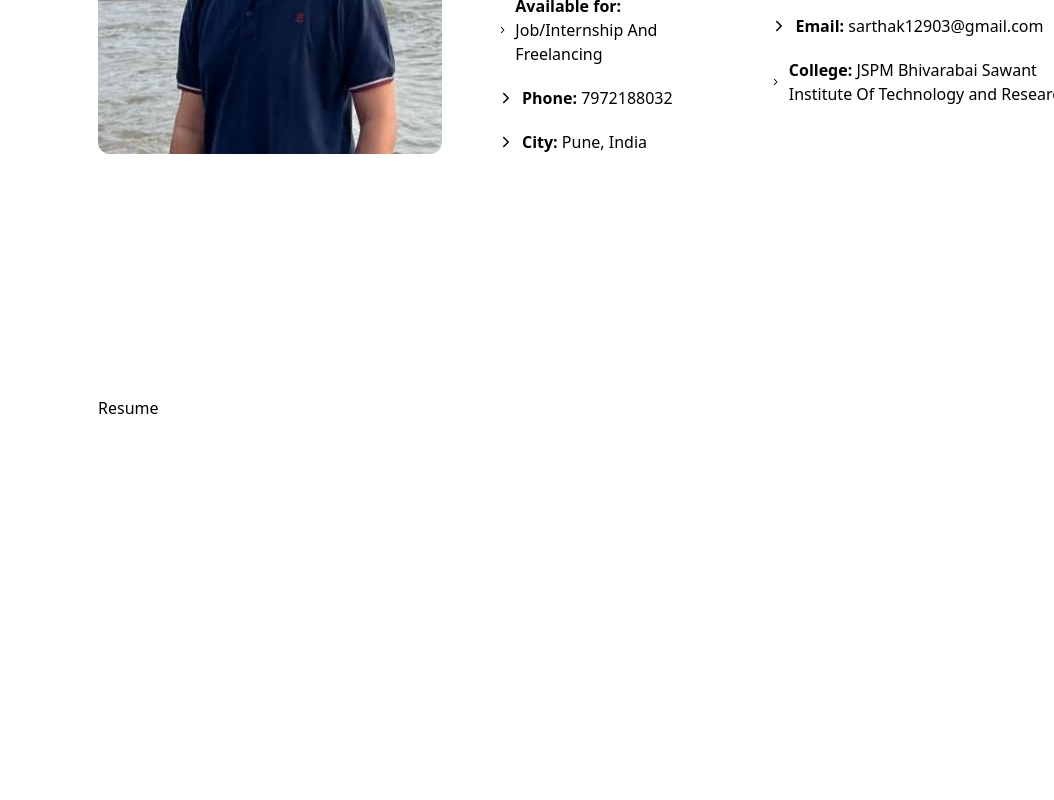
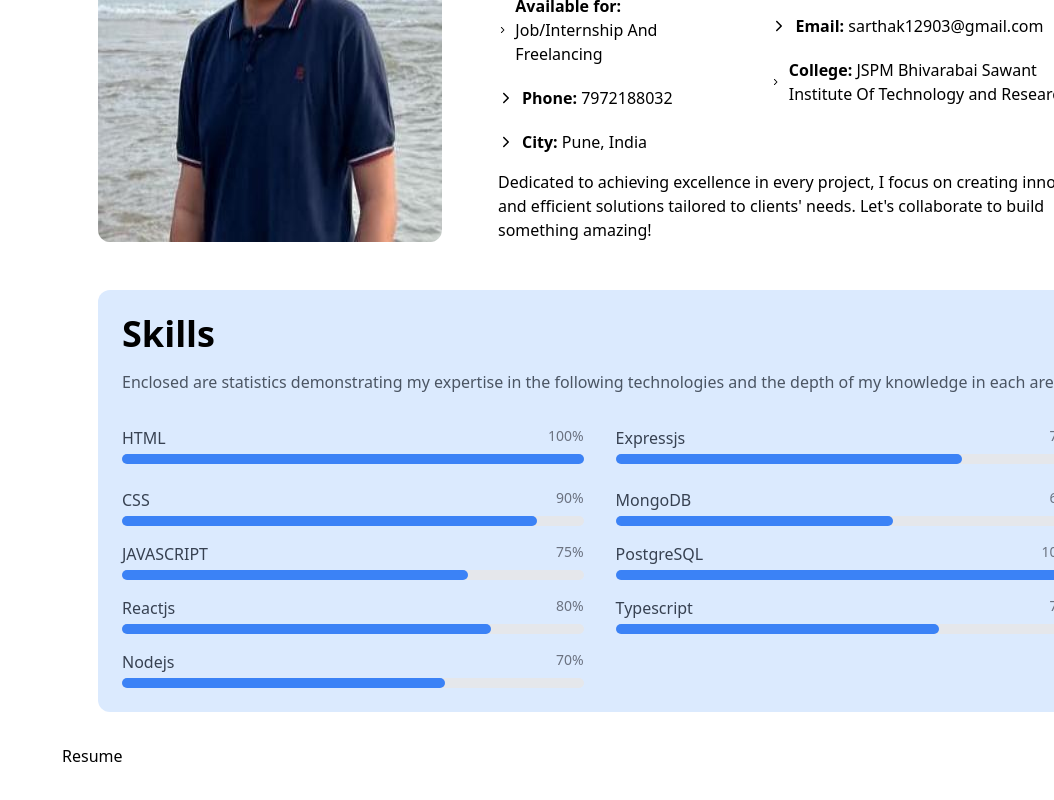
Before and after one commit to Sarthak12903/Portfolio, a React (Vite) app: page / in a window 1280 px wide. Shown: the part 1240-2040 px from the top of the page, without its empty margins (226-1280 px from the left). Built offline with nearby package versions, Linux system fonts and the light colour scheme.

Commit message:
added skills

```diff
--- /dev/null
+++ b/src/components/SkillsSection/SkillsSection.jsx
@@ -0,0 +1,76 @@
+import React, { useEffect, useRef } from "react";
+
+const SkillsSection = () => {
+  const progressRefs = useRef([]);
+
+  const skills = [
+    { name: "HTML", percentage: 100 },
+    { name: "CSS", percentage: 90 },
+    { name: "JAVASCRIPT", percentage: 75 },
+    { name: "Reactjs", percentage: 80 },
+    { name: "Nodejs", percentage: 70 },
+    { name: "Expressjs", percentage: 75 },
+    { name: "MongoDB", percentage: 60 },
+    { name: "PostgreSQL", percentage: 100 },
+    { name: "Typescript", percentage: 70 },
+  ];
+
+  useEffect(() => {
+    progressRefs.current.forEach((ref, index) => {
+      if (ref) {
+        setTimeout(() => {
+          ref.style.width = `${skills[index].percentage}%`;
+        }, index * 200);
+      }
+    });
+  }, []);
+
+  const SkillBar = ({ skill, index }) => (
+    <div className="mb-6">
+      <div className="flex justify-between mb-1">
+        <span className="text-base font-medium text-gray-700">
+          {skill.name}
+        </span>
+        <span className="text-sm text-gray-500">{skill.percentage}%</span>
+      </div>
+      <div className="w-full bg-gray-200 rounded-full h-2.5">
+        <div
+          ref={(el) => (progressRefs.current[index] = el)}
+          className="h-2.5 rounded-full bg-blue-500 transition-all duration-1000 ease-out"
+          style={{ width: "0%" }}
+        ></div>
+      </div>
+    </div>
+  );
+
+  const middleIndex = Math.ceil(skills.length / 2);
+
+  return (
+    <section className="max-w-full mx-auto bg-blue-100 p-6 rounded-xl">
+      <h2 className="text-4xl font-bold mb-4">Skills</h2>
+      <p className="text-gray-600 mb-8">
+        Enclosed are statistics demonstrating my expertise in the following
+        technologies and the depth of my knowledge in each area.
+      </p>
+
+      <div className="grid md:grid-cols-2 gap-8">
+        <div className="space-y-4">
+          {skills.slice(0, middleIndex).map((skill, index) => (
+            <SkillBar key={skill.name} skill={skill} index={index} />
+          ))}
+        </div>
+        <div className="space-y-4">
+          {skills.slice(middleIndex).map((skill, index) => (
+            <SkillBar
+              key={skill.name}
+              skill={skill}
+              index={index + middleIndex}
+            />
+          ))}
+        </div>
+      </div>
+    </section>
+  );
+};
+
+export default SkillsSection;
--- a/src/pages/About/About.jsx
+++ b/src/pages/About/About.jsx
@@ -1,4 +1,5 @@
 import { IoIosArrowForward } from "react-icons/io";
+import SkillsSection from "../../components/SkillsSection/SkillsSection";
 const about = [
   {
     id: 1,
@@ -47,7 +48,7 @@ export default function About() {
   return (
     <div
       id="about"
-      className="ml-72 p-9 w-[84%] h-screen space-y-12 flex flex-col flex-wrap"
+      className="ml-72 p-9 w-[84%] h-screen space-y-12 flex flex-col"
     >
       <div className="space-y-4">
         <h1 className="text-4xl font-bold pb-3 broder border-b-2 border-yellow-300 inline-block">
@@ -99,9 +100,16 @@ export default function About() {
               </ul>
             </div>
           </div>
+          <p>
+            Dedicated to achieving excellence in every project, I focus on
+            creating innovative and efficient solutions tailored to clients'
+            needs. Let's collaborate to build something amazing!
+          </p>
         </div>
       </div>
-      <div></div>
+      <div>
+        <SkillsSection />
+      </div>
     </div>
   );
 }
--- a/src/pages/Resume/Resume.jsx
+++ b/src/pages/Resume/Resume.jsx
@@ -1,6 +1,6 @@
 export default function Resume() {
   return (
-    <div id="resume" className="ml-72 p-9 w-[100vw] h-screen">
+    <div id="resume" className="ml-72 mt-96  w-[100vw] h-screen">
       Resume
     </div>
   );
```
